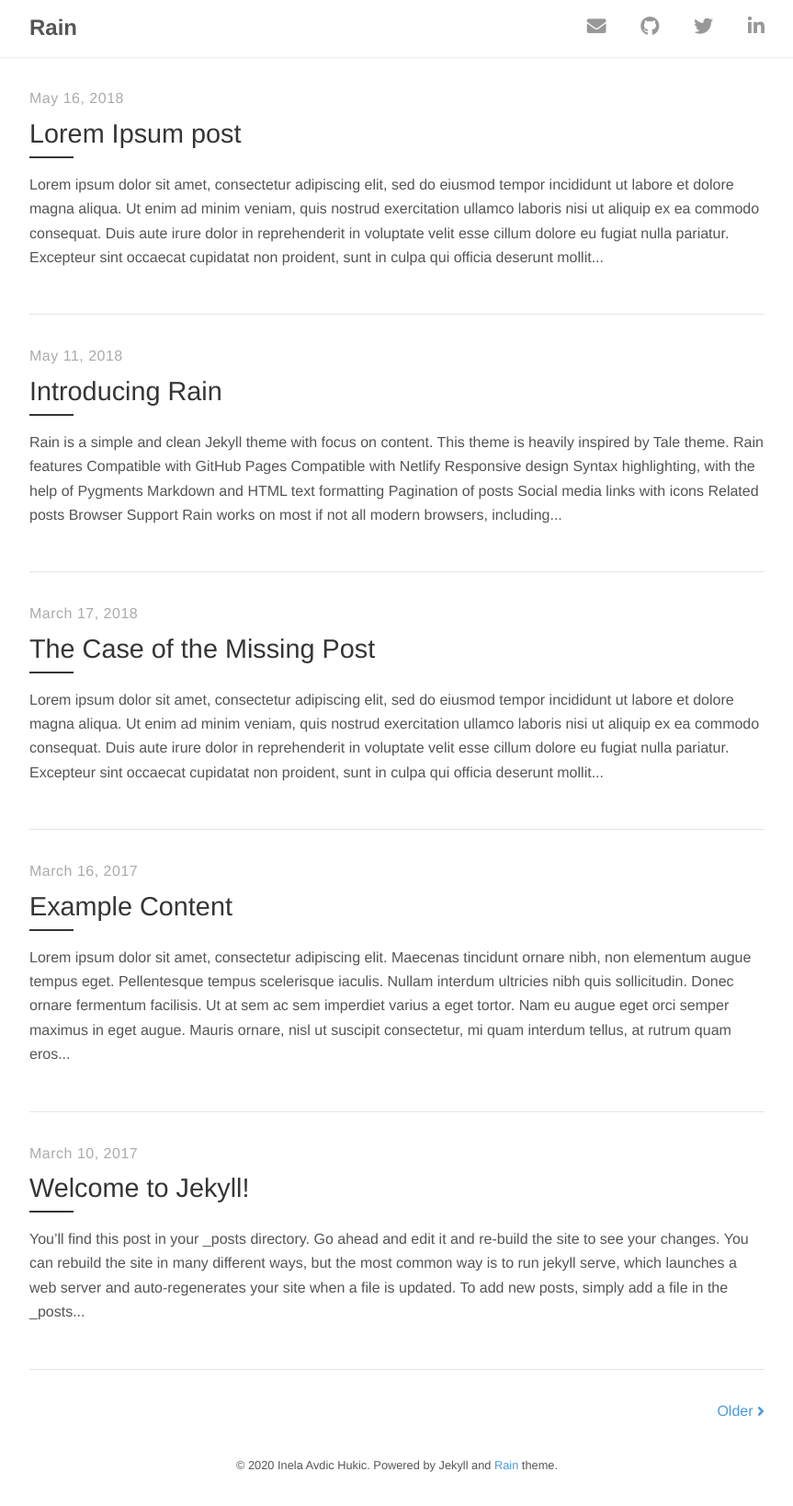
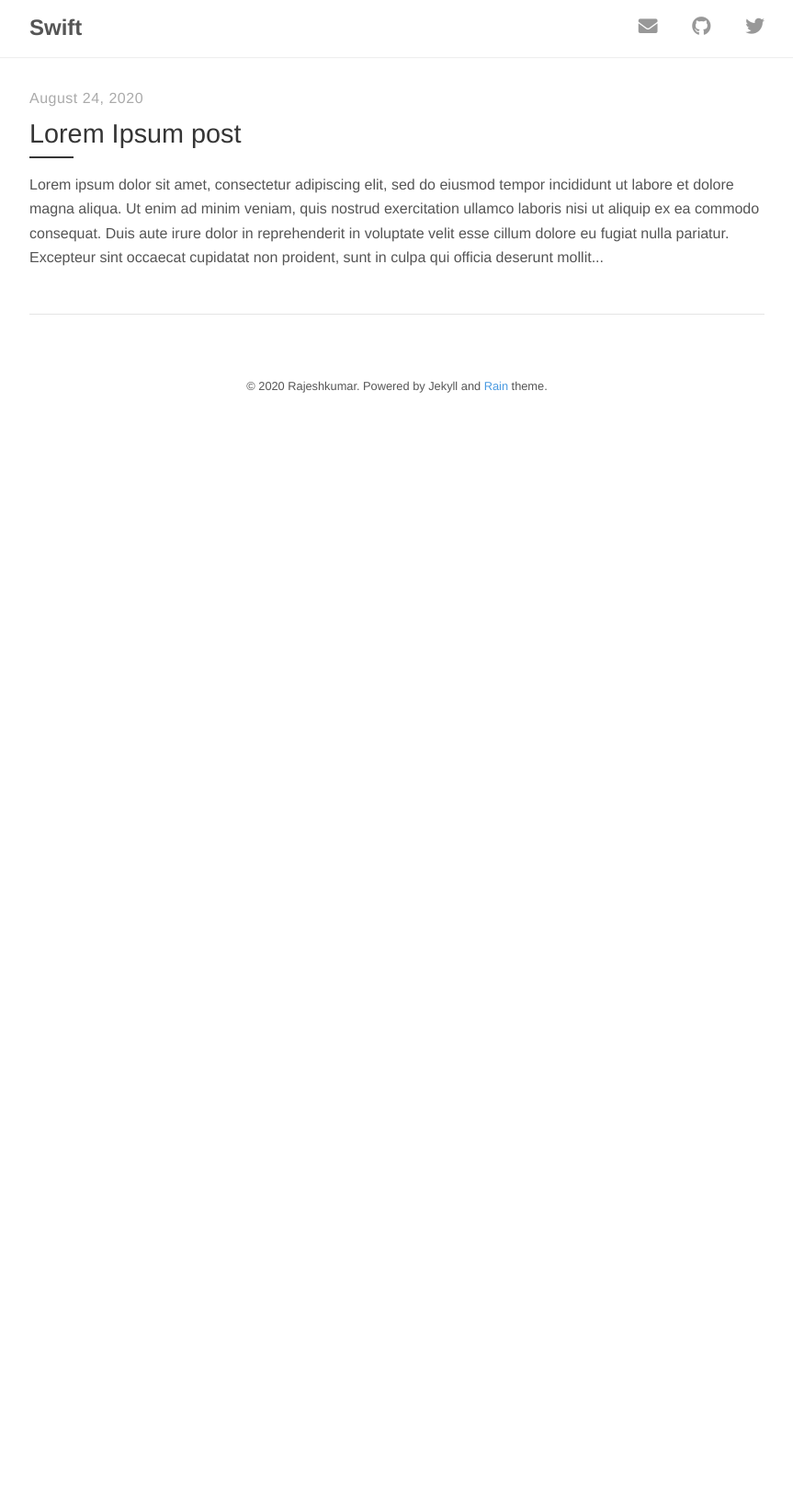
Before and after one commit to Onemoreblog/zero, a Jekyll site: the page built from index.html, in a window 1280 px wide. Shown: the whole page at 92% size, without its empty margins (208-1071 px from the left). Built offline with Jekyll 4.4.1, drawn with Linux system fonts in a browser that asks for light colours; nearby versions of some CDN libraries; the list of posts is cut into pages by our own code; after the commit the page ends 900 px from its top, so only the background shows below that.

Commit message:
removed files

```diff
--- a/_config.yml
+++ b/_config.yml
@@ -1,13 +1,13 @@
 # Site settings
-title:          Rain
-description:    "Rain is a simple and clean Jekyll theme with focus on content."
-url:            https://github.com/inelaah/rain
+title:          Swift
+description:    "One more swift blog"
+url:            https://github.com/mugamoodi/zero
 
 # Author
 author:
-  name:         Inela Avdic Hukic
-  email:        inelaah@gmail.com
-  url:          https://inelaah.com
+  name:         Rajeshkumar
+  email:        rajesh.lingavel@gmail.com
+  url:          https://github.com/mugamoodi/zero
 
 # Build settings
 markdown:       kramdown
@@ -25,7 +25,7 @@ plugins:
 
 # Permalinks
 permalink:      /:year-:month-:day/:title
-paginate:       5
+paginate:       50
 
 # Related posts settings
 related_posts_section:
@@ -34,7 +34,6 @@ related_posts_section:
 
 # Links to social media
 social:
-  email: inelaah@gmail.com
-  github: https://github.com/inelaah
-  twitter: https://twitter.com
-  linkedin: https://ba.linkedin.com/in/inela-avdic-hukic-322354131
+  email: rajesh.lingavel@gmail.com
+  github: https://github.com/mugamoodi/zero
+  twitter: https://twitter.com/rajeshkumarlc
--- a/_posts/2017-03-10-welcome-to-jekyll.md
+++ /dev/null
@@ -1,26 +0,0 @@
----
-layout: post
-title:  "Welcome to Jekyll!"
-author: "Jekyll"
-tags: ["jekyll", "configuration", "docs", "example"]
----
-
-You’ll find this post in your `_posts` directory. Go ahead and edit it and re-build the site to see your changes. You can rebuild the site in many different ways, but the most common way is to run `jekyll serve`, which launches a web server and auto-regenerates your site when a file is updated.
-
-To add new posts, simply add a file in the `_posts` directory that follows the convention `YYYY-MM-DD-name-of-post.ext` and includes the necessary front matter. Take a look at the source for this post to get an idea about how it works.
-
-Jekyll also offers powerful support for code snippets: like these
-
-{% highlight ruby %}
-def print_hi(name)
-  puts "Hi, #{name}"
-end
-print_hi('Tom')
-#=> prints 'Hi, Tom' to STDOUT.
-{% endhighlight %}
-
-Check out the [Jekyll docs][jekyll-docs] for more info on how to get the most out of Jekyll. File all bugs/feature requests at [Jekyll’s GitHub repo][jekyll-gh]. If you have questions, you can ask them on [Jekyll Talk][jekyll-talk].
-
-[jekyll-docs]: https://jekyllrb.com/docs/home
-[jekyll-gh]:   https://github.com/jekyll/jekyll
-[jekyll-talk]: https://talk.jekyllrb.com/
--- a/_posts/2017-03-16-example-content.md
+++ /dev/null
@@ -1,137 +0,0 @@
----
-layout: post
-title: "Example Content"
-author: "Inela"
-tags: ["jekyll", "docs", "example", "content"]
----
-
-Lorem ipsum dolor sit amet, consectetur adipiscing elit. Maecenas tincidunt ornare nibh, non elementum augue tempus eget. Pellentesque tempus scelerisque iaculis. Nullam interdum ultricies nibh quis sollicitudin. Donec ornare fermentum facilisis. Ut at sem ac sem imperdiet varius a eget tortor. Nam eu augue eget orci semper maximus in eget augue. Mauris ornare, nisl ut suscipit consectetur, mi quam interdum tellus, at rutrum quam eros ultrices mi.
-
-# Headers
-{% highlight markdown %}
-# H1
-## H2
-### H3
-#### H4
-##### H5
-###### H6
-{% endhighlight %}
-
-# H1
-## H2
-### H3
-#### H4
-##### H5
-###### H6
-
-# Text formatting
-{% highlight markdown %}
-- **Bold**
-- _Italics_
-- ~~Strikethrough~~
-- <ins>Underline</ins>
-- <sup>Superscript</sup>
-- <sub>Subscript</sub>
-- Abbreviation: <abbr title="HyperText Markup Language">HTML</abbr>
-- Citation: <cite>&mdash; Inela</cite>
-{% endhighlight %}
-
-- **Bold**
-- _Italics_
-- ~~Strikethrough~~
-- <ins>Underline</ins>
-- <sup>Superscript</sup>
-- <sub>Subscript</sub>
-- Abbreviation: <abbr title="HyperText Markup Language">HTML</abbr>
-- Citation: <cite>&mdash; Inela</cite>
-
-# Lists
-{% highlight markdown %}
-1. Ordered list item 1
-2. Ordered list item 2
-3. Ordered list item 3
-
-* Unordered list item 1
-* Unordered list item 2
-* Unordered list item 3
-{% endhighlight %}
-
-1. Ordered list item 1
-2. Ordered list item 2
-3. Ordered list item 3
-
-* Unordered list item 1
-* Unordered list item 2
-* Unordered list item 3
-
-# Links #todo link na repo
-{% highlight markdown %}
-Check out rain on [GitHub](#todo dodati link na github).
-{% endhighlight %}
-
-Check out rain on [GitHub](#todo dodati link na github).
-
-# Images
-{% highlight markdown %}
-![Placeholder image](https://placehold.it/800x400 "Placeholder image")
-
-![Image with caption](https://placehold.it/700x400 "Image with caption")
-_This is an image with a caption_
-{% endhighlight %}
-
-![Placeholder image](https://placehold.it/800x400 "Placeholder image")
-
-![Image with caption](https://placehold.it/700x400 "Image with caption")
-_This is an image with a caption_
-
-# Code and Syntax Highlighting
-Use back-ticks for `inline code`. Multi-line code snippets are supported too through Pygments.
-
-{% highlight js %}
-// Sample javascript code
-var s = "JavaScript syntax highlighting";
-alert(s);
-{% endhighlight %}
-
-{% highlight python %}
-# Sample python code
-s = "Python syntax highlighting"
-print s
-{% endhighlight %}
-
-Adding `linenos` to the Pygments tag enables line numbers.
-
-{% highlight js  linenos %}
-// Sample javascript code
-var s = "JavaScript syntax highlighting";
-alert(s);
-{% endhighlight %}
-
-# Blockquotes
-{% highlight markdown %}
-> Curabitur blandit tempus porttitor. Nullam quis risus eget urna mollis ornare vel eu leo. Nullam id dolor id nibh ultricies vehicula ut id elit.
-
-{% endhighlight %}
-
-> Curabitur blandit tempus porttitor. Nullam quis risus eget urna mollis ornare vel eu leo. Nullam id dolor id nibh ultricies vehicula ut id elit.
-
-# Horizontal Rule & Line Break
-{% highlight markdown %}
-Use `<hr>` for horizontal rules
-
-<hr>
-
-and `<br>` for line breaks.
-
-<br>
-{% endhighlight %}
-
-Use `<hr>` for horizontal rules
-
-<hr>
-
-and `<br>` for line breaks.
-
-<br>
-
-_The end_
--- a/_posts/2018-03-17-another-lorem-ipsum-post.md
+++ /dev/null
@@ -1,9 +0,0 @@
----
-layout: post
-title: "The Case of the Missing Post"
-author: "Inela"
----
-
-Lorem ipsum dolor sit amet, consectetur adipiscing elit, sed do eiusmod tempor incididunt ut labore et dolore magna aliqua. Ut enim ad minim veniam, quis nostrud exercitation ullamco laboris nisi ut aliquip ex ea commodo consequat. Duis aute irure dolor in reprehenderit in voluptate velit esse cillum dolore eu fugiat nulla pariatur. Excepteur sint occaecat cupidatat non proident, sunt in culpa qui officia deserunt mollit anim id est laborum.
-
-Lorem ipsum dolor sit amet, consectetur adipiscing elit, sed do eiusmod tempor incididunt ut labore et dolore magna aliqua. Ut enim ad minim veniam, quis nostrud exercitation ullamco laboris nisi ut aliquip ex ea commodo consequat. Duis aute irure dolor in reprehenderit in voluptate velit esse cillum dolore eu fugiat nulla pariatur. Excepteur sint occaecat cupidatat non proident, sunt in culpa qui officia deserunt mollit anim id est laborum.
--- a/_posts/2018-05-11-introducing-rain.md
+++ /dev/null
@@ -1,23 +0,0 @@
----
-layout: post
-title:  "Introducing Rain"
-author: "Inela"
----
-
-Rain is a simple and clean [Jekyll](https://jekyllrb.com/) theme with focus on content. This theme is heavily inspired by [Tale](https://github.com/chesterhow/tale) theme.
-
-## Rain features
-- Compatible with GitHub Pages
-- Compatible with Netlify
-- Responsive design
-- Syntax highlighting, with the help of Pygments
-- Markdown and HTML text formatting
-- Pagination of posts
-- Social media links with icons
-- Related posts
-
-## Browser Support
-Rain works on most if not all modern browsers, including Chrome, Safari and Firefox
-
-## Download or Contribute
-Rain is publicly hosted on GitHub, so go ahead and download or fork it at the [GitHub repository](#).
```
Also changed, not shown: _posts/2017-03-05-pagination-post.md (deleted, +0 -7 lines), _posts/2020-08-24-lorem-ipsum-post.md (renamed from _posts/2018-05-16-lorem-ipsum-post.md).
